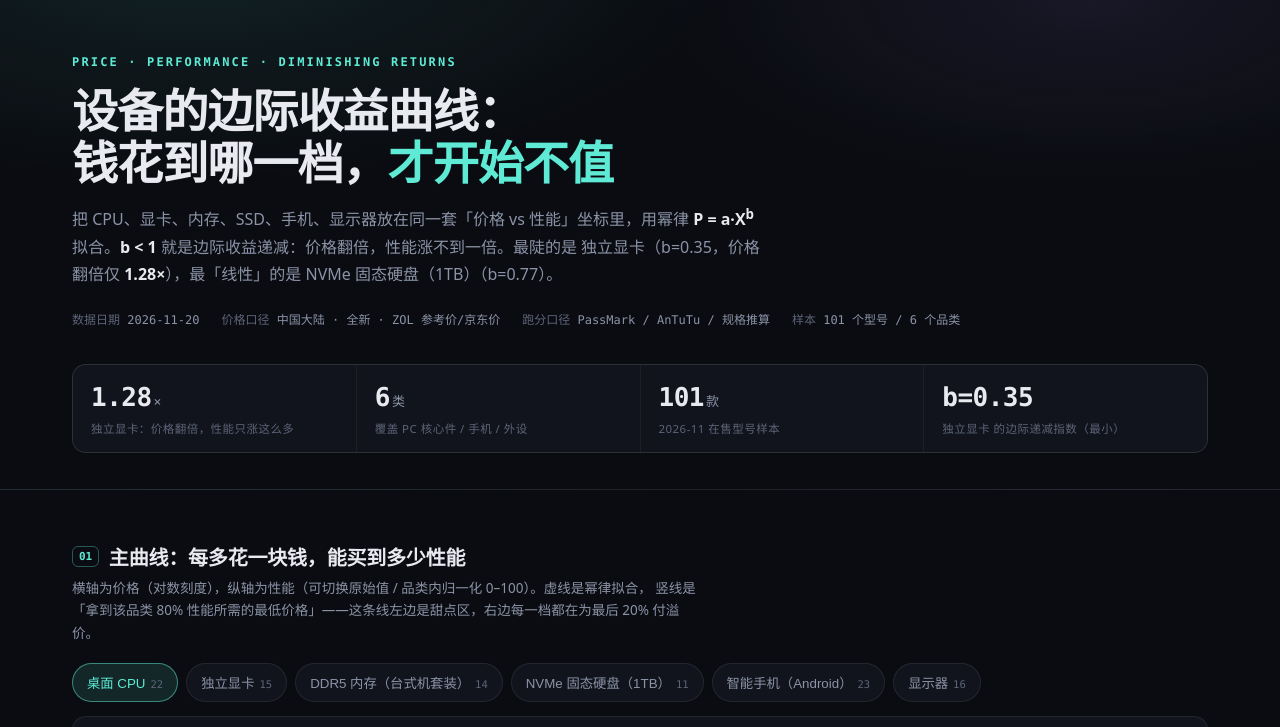
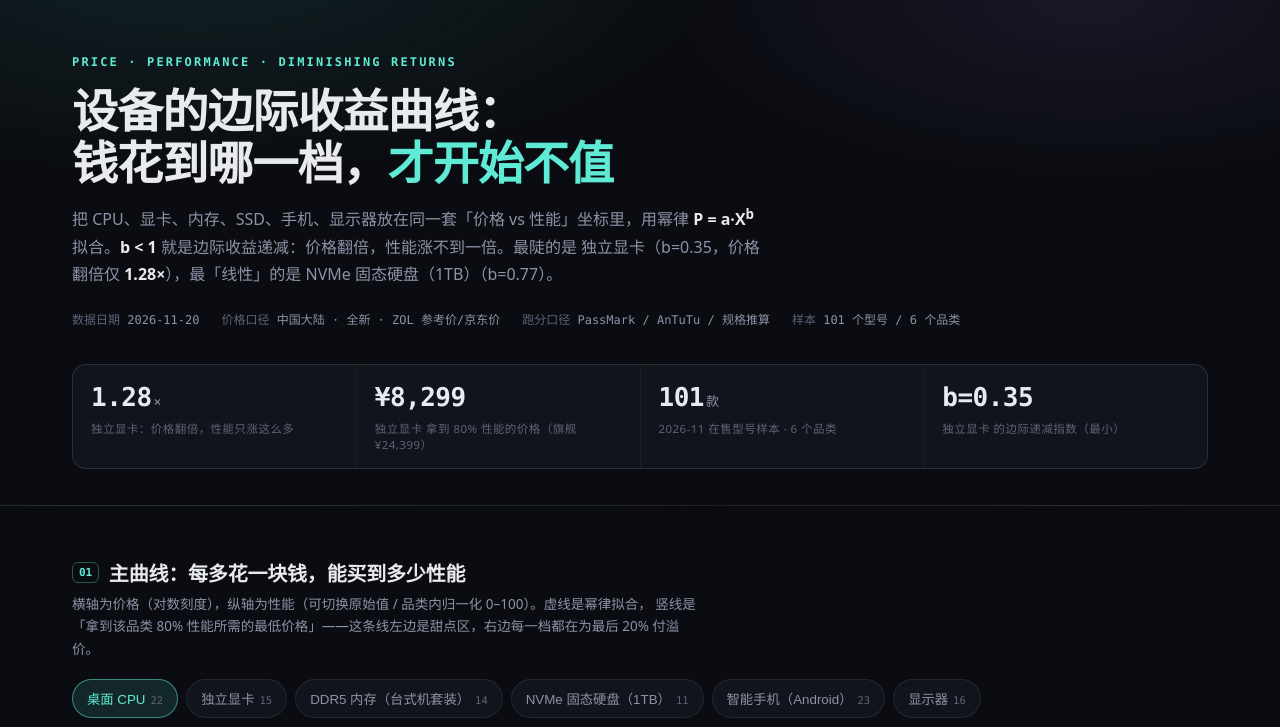
Before and after one commit to Dao1023/device-value-curve, a plain HTML site: page index.html in a window 1280 px wide. Shown: the top 727 px of the page. Drawn offline with Linux system fonts and the light colour scheme.

Commit message:
update page

```diff
--- a/index.html
+++ b/index.html
@@ -194,10 +194,11 @@ const cats = DATA.categories;
   document.getElementById("nsample").textContent = total+" 个型号 / "+cats.length+" 个品类";
   const byB = [...cats].sort((a,b)=>a.fit.b-b.fit.b);
   const steep = byB[0], flat = byB[byB.length-1];
+  const knee = steep.knee["0.8"], top = Math.max(...steep.items.map(i=>i.price));
   const stats = [
     {v:steep.fit.double.toFixed(2)+"<small>×</small>", k:steep.label+"：价格翻倍，性能只涨这么多"},
-    {v:cats.length+"<small>类</small>", k:"覆盖 PC 核心件 / 手机 / 外设"},
-    {v:total+"<small>款</small>", k:"2026-11 在售型号样本"},
+    {v:money(knee.real_price||0), k:steep.label+" 拿到 80% 性能的价格（旗舰 "+money(top)+"）"},
+    {v:total+"<small>款</small>", k:"2026-11 在售型号样本 · "+cats.length+" 个品类"},
     {v:"b="+steep.fit.b.toFixed(2), k:steep.label+" 的边际递减指数（最小）"},
   ];
   document.getElementById("stats").innerHTML = stats.map(s=>
@@ -405,6 +406,8 @@ function drawCross(){
 function drawCards(){
   document.getElementById("cards").innerHTML = cats.map(c=>{
     const best=[...c.items].sort((a,b)=>b.perf/b.price-a.perf/a.price)[0];
+    const flag=[...c.items].sort((a,b)=>b.price-a.price)[0];
+    const ratio=Math.round((flag.perf/flag.price)/(best.perf/best.price)*100);
     const k=c.knee["0.8"];
     return `<div class="card">
       <h4><span style="display:flex;align-items:center;gap:7px"><i style="width:8px;height:8px;border-radius:2px;background:${COLORS[c.category]};display:inline-block"></i>${c.label}</span>
@@ -414,7 +417,7 @@ function drawCards(){
         <dt>80% 性能价</dt><dd>${k&&k.real_price?money(k.real_price):"—"}</dd>
         <dt>最香型号</dt><dd style="font-family:inherit;font-size:11px">${best.name.slice(0,18)}</dd>
         <dt>最香每元</dt><dd>${(best.perf/best.price*1000).toFixed(0)}</dd>
-        <dt>高端溢价起点</dt><dd>${money(c.items.reduce((m,i)=>Math.max(m,i.price),0)*0.75)}</dd>
+        <dt>旗舰每元只剩</dt><dd>${ratio}%</dd>
       </dl></div>`;
   }).join("");
 }
```
